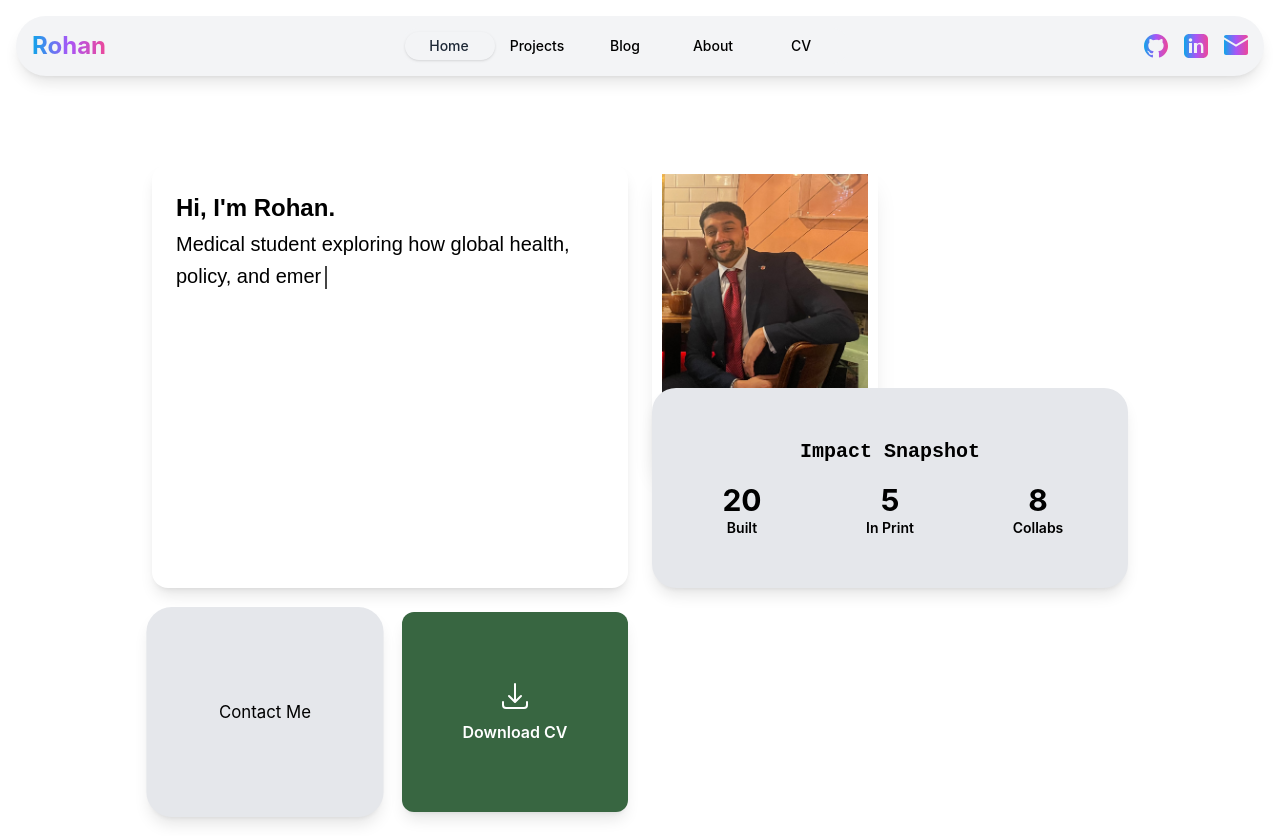
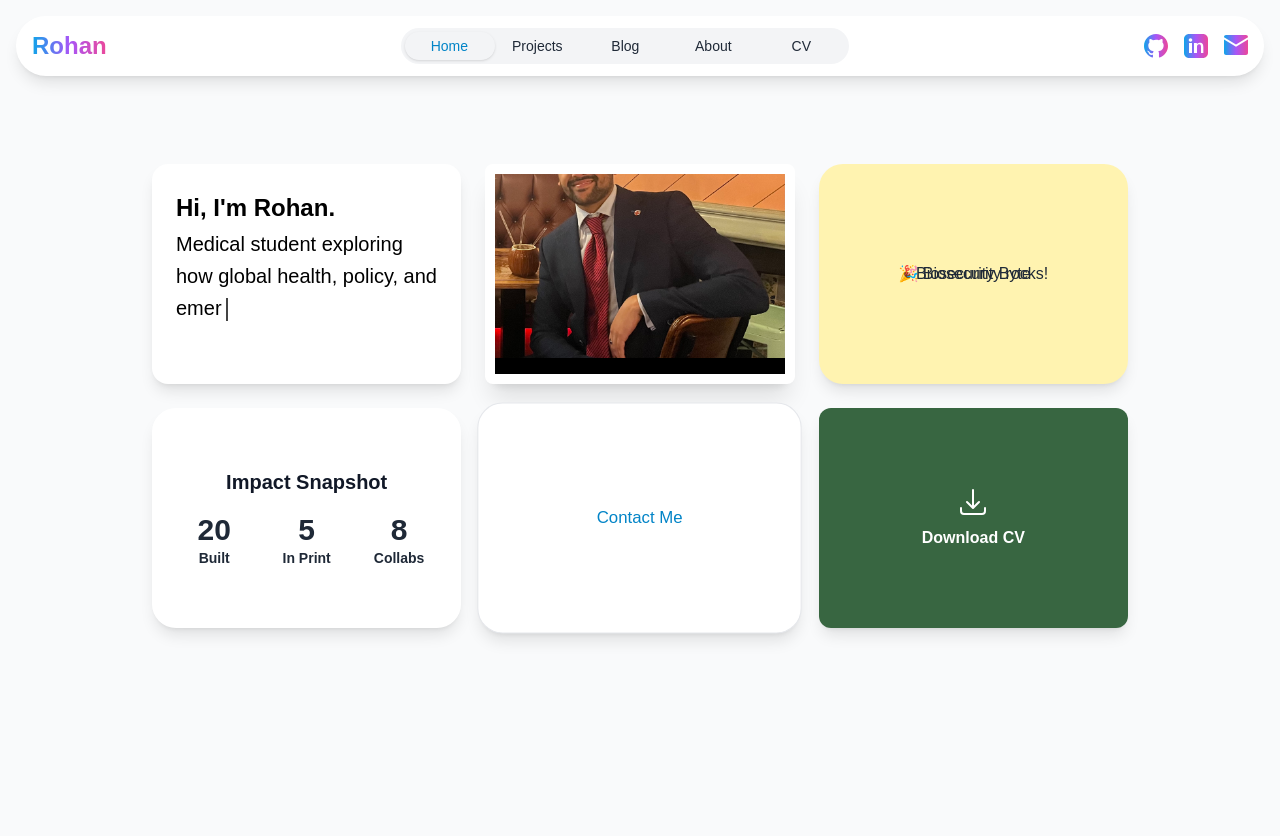
Before and after one commit to SUPA5INGH/personal-website, a Next.js app: page / in a window 1280 px wide. After the commit the page ends 800 px from the top, so only its background shows below. Built offline with nearby package versions, Linux system fonts and the light colour scheme.

Commit message:
style: refine home page design

```diff
--- a/components/ElevatorPitchTile.tsx
+++ b/components/ElevatorPitchTile.tsx
@@ -18,10 +18,10 @@ export default function ElevatorPitchTile() {
       animate={inView ? { opacity: 1, y: 0 } : {}}
       transition={{ duration: 0.2 }}
       aria-label="Personal introduction: Hi I'm Rohan, Med student turned tech-forward biosecurity thinker."
-      className="col-span-full sm:col-span-2 md:col-span-2 row-span-2 rounded-2xl bg-white bg-cover shadow-lg hover:shadow-xl p-6"
+      className="rounded-2xl bg-white shadow-lg hover:shadow-xl p-6 h-full"
     >
       <h1 className="font-poppins font-bold text-2xl leading-10 text-black">
-        Hi, I'm Rohan.
+        Hi, I&apos;m Rohan.
       </h1>
       <p className="font-poppins font-medium text-xl leading-8 text-black">
         <span>{text}</span>
--- a/components/PolaroidSelfieTile.tsx
+++ b/components/PolaroidSelfieTile.tsx
@@ -31,8 +31,8 @@ export default function PolaroidSelfieTile() {
   return (
     <motion.div
       role="img"
-      aria-label="Photograph of Rohan"
-      className="relative aspect-[3/4] w-full sm:col-span-1 sm:row-span-1 md:col-span-1 xl:col-span-1"
+      aria-label="Photograph of Uzma"
+      className="relative aspect-[3/4] w-full h-full"
       style={{
         perspective: 800,
         rotateX: springX,
--- a/pages/index.tsx
+++ b/pages/index.tsx
@@ -22,7 +22,7 @@ export default function Home() {
     { bg: string; header: string; accent: string }
   > = {
     // Neutral palette for the landing section
-    Home: { bg: 'bg-white', header: 'bg-gray-100', accent: 'text-gray-800' },
+    Home: { bg: 'bg-gray-50', header: 'bg-white', accent: 'text-sky-600' },
     Projects: {
       bg: 'bg-blue-50',
       header: 'bg-blue-200',
@@ -106,16 +106,33 @@ export default function Home() {
 
       <main className="flex items-center justify-center pt-12">
         {activeSection === 'Home' && (
-          <div className="bento-grid mt-8 grid w-full max-w-5xl mx-auto gap-6 p-6 sm:grid-cols-2 md:grid-cols-3 xl:grid-cols-4 auto-rows-[200px]">
+          <div className="bento-grid mt-8 grid w-full max-w-5xl mx-auto gap-6 p-6 grid-cols-1 sm:grid-cols-2 lg:grid-cols-3 auto-rows-[220px]">
 
             <ElevatorPitchTile />
 
 
 
+
             <PolaroidSelfieTile />
 
+            <BentoTile
+              className="relative bg-pastel-yellow cursor-pointer"
+              onClick={() => setFlipped(!flipped)}
+            >
+              <div
+                className={`relative w-full h-full [transform-style:preserve-3d] transition-transform duration-500 ${flipped ? 'rotate-y-180' : ''}`}
+              >
+                <div className="absolute inset-0 backface-hidden flex items-center justify-center">
+                  Biosecurity Byte
+                </div>
+                <div className="absolute inset-0 rotate-y-180 backface-hidden flex items-center justify-center">
+                  🎉 Biosecurity rocks!
+                </div>
+              </div>
+            </BentoTile>
 
-            <section className="col-span-2 row-span-1 rounded-3xl bg-gray-200 p-6 shadow-lg flex flex-col items-center justify-center text-center animate-fall">
+
+            <section className="rounded-3xl bg-white p-6 shadow-lg flex flex-col items-center justify-center text-center animate-fall">
               <h2 className="mb-4 text-xl font-bold">Impact Snapshot</h2>
               <div className="grid grid-cols-3 gap-4 w-full">
                 <div className="flex flex-col items-center">
@@ -135,7 +152,7 @@ export default function Home() {
 
 
 
-            <div className="rounded-3xl bg-gray-200 p-6 shadow-lg flex items-center justify-center text-center animate-heartbeat">
+            <div className="rounded-3xl bg-white p-6 shadow-lg flex items-center justify-center text-center border border-gray-200 text-sky-600 animate-heartbeat">
               Contact Me
             </div>
             <DownloadCvTile />
--- a/styles/globals.css
+++ b/styles/globals.css
@@ -8,7 +8,7 @@
 
 @layer base {
   body {
-    @apply font-sans;
+    @apply font-poppins bg-gray-50 text-gray-800;
   }
   h1,
   h2,
@@ -16,7 +16,7 @@
   h4,
   h5,
   h6 {
-    @apply font-mono;
+    @apply font-poppins font-bold text-gray-900;
   }
 }
 
```
Also changed, not shown: jest.setup.ts (+9 -1 lines).
